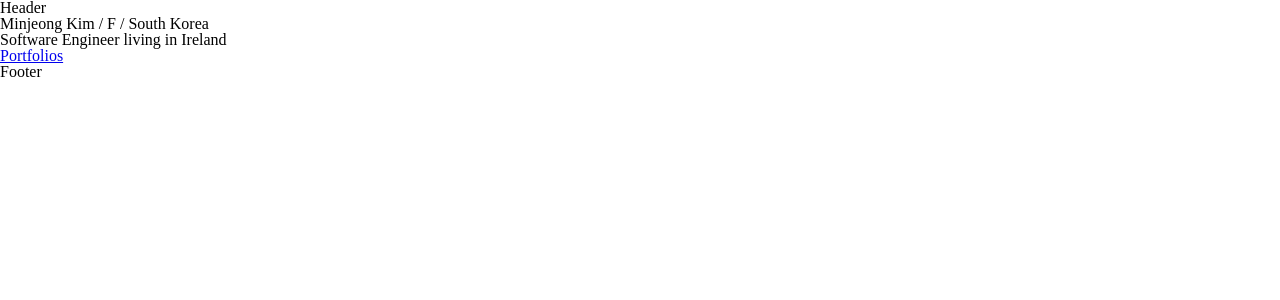
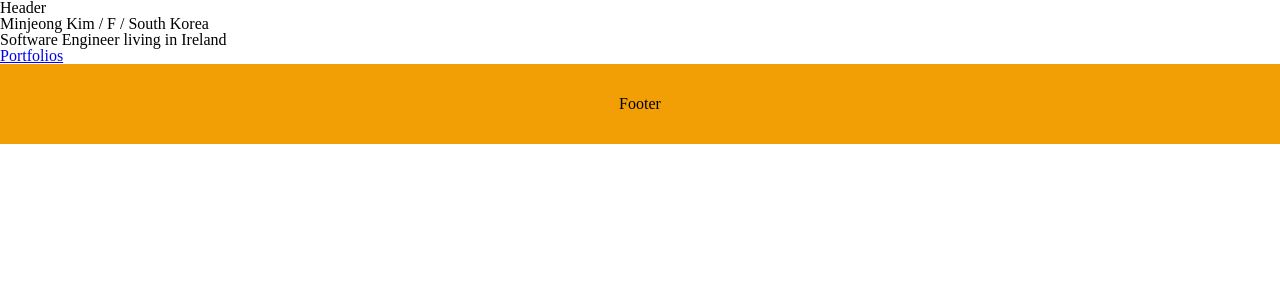
Before and after one commit to AutumnSky/minjeong.xyz, a Next.js app: page / in a window 1280 px wide. Shown: the top 300 px of the page. Built offline with nearby package versions, Linux system fonts and the light colour scheme.

Commit message:
applying css to footer

```diff
--- a/src/components/footer.module.css
+++ b/src/components/footer.module.css
@@ -0,0 +1,7 @@
+.footer {
+    background-color: #F29F05;
+    display: flex;
+    justify-content: center;
+    align-items: center;
+    padding: 2rem;
+}
--- a/src/components/footer.tsx
+++ b/src/components/footer.tsx
@@ -1,6 +1,8 @@
+import styles from "./footer.module.css"
+
 export default function Footer() {
   return (
-    <footer>
+    <footer className={styles.footer}>
       <p>Footer</p>
     </footer>
   );
```
